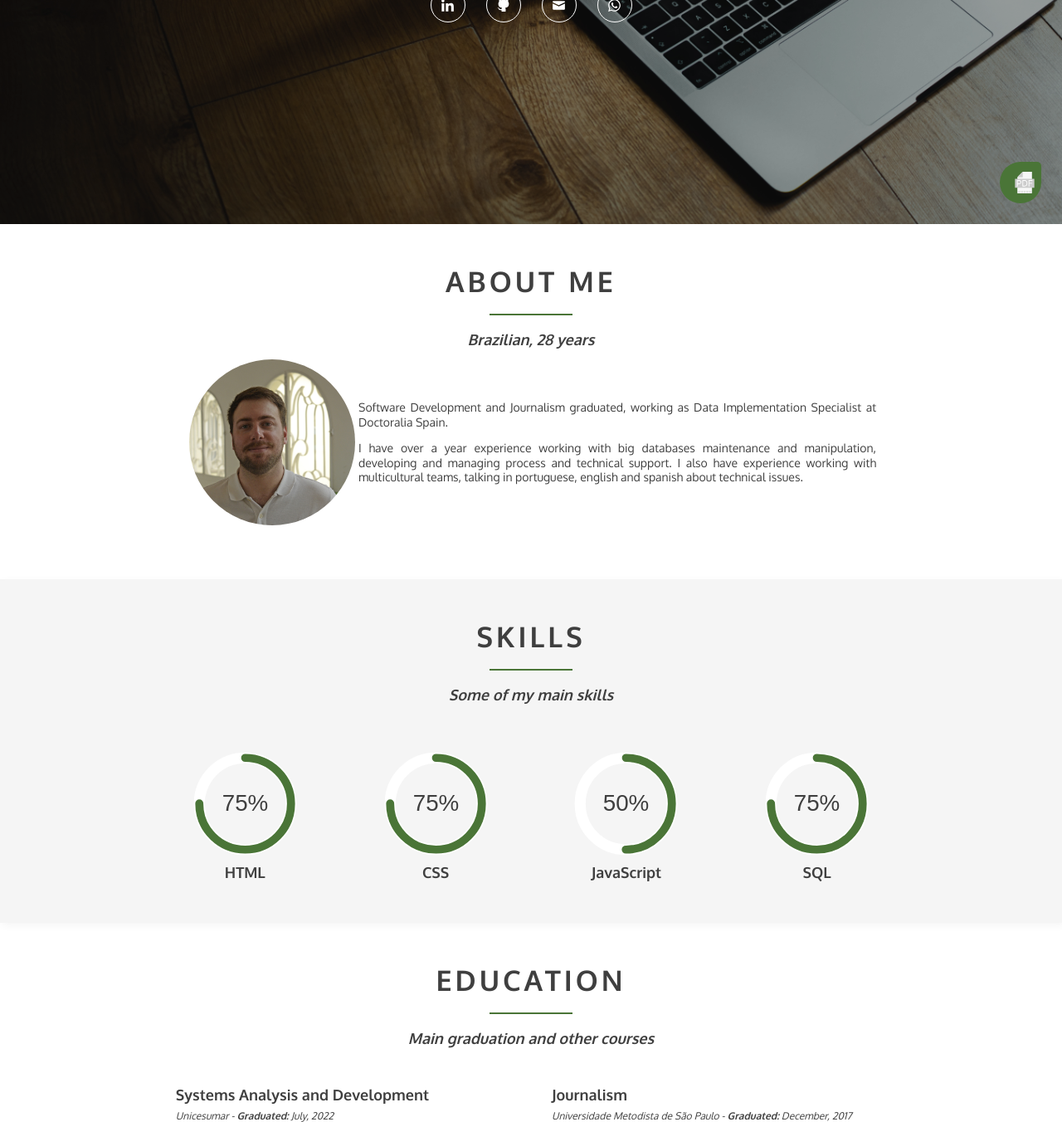
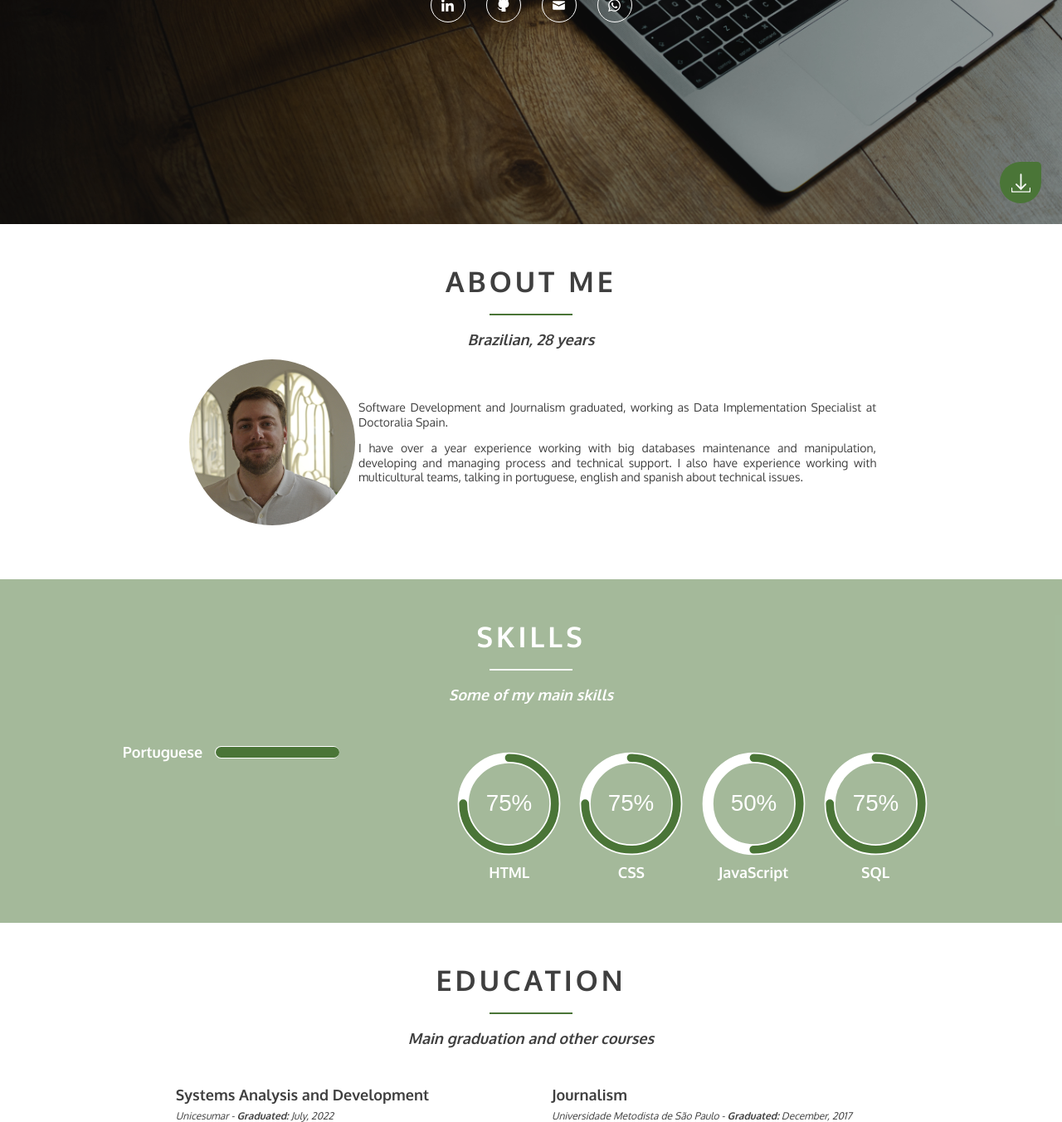
Before and after one commit to arthurfms/resume1, a PHP site: page / in a window 1280 px wide. Shown: the part 530-1882 px from the top of the page at 83% size. Run offline with PHP 8.4, Linux system fonts and the light colour scheme.

Commit message:
finish download bar and start changes on skills section

```diff
--- a/css/style.css
+++ b/css/style.css
@@ -23,9 +23,15 @@
   }
 }
 
-@keyframes progress {
+@keyframes progress-circle {
   0% {
     stroke-dasharray: 0 100;
+  }
+}
+
+@keyframes progress-line {
+  0% {
+    width: 0%;
   }
 }
 
@@ -231,19 +237,27 @@
   line-height: 1.25;
 }
 
-.skills {
+.skills-section {
   padding: 50px 0;
   margin: 0 auto;
   width: 100%;
-  background-color: #f5f5f5;
-  box-shadow: 2.5px 2.5px 10px #f5f5f5;
+  background-color: rgba(74, 117, 55, 0.5);
 }
+
+.skills {
+  display: grid;
+  grid-template-areas: "languages skills skills skills" "languages skills skills skills";
+  width: 90%;
+  margin: auto;
+}
+
 .skills__list {
+  grid-area: skills;
   display: flex;
   justify-content: space-evenly;
   align-items: center;
   list-style: none;
-  color: #3f3f3f;
+  color: #fff;
   padding: 0;
   margin: 50px auto 0;
   width: 80%;
@@ -273,11 +287,11 @@
   stroke-width: 2.8;
   stroke-linecap: round;
   stroke: #4a7537;
-  animation: progress 1s ease-out forwards;
+  animation: progress-circle 1s ease-out forwards;
 }
 
 .skill__percentage {
-  fill: #3f3f3f;
+  fill: #fff;
   font-family: sans-serif;
   font-size: 0.5em;
   text-anchor: middle;
@@ -290,6 +304,55 @@
   text-align: center;
 }
 
+/* SKILLS LANGUAGE START */
+
+.languages {
+  grid-area: languages;
+  margin: 50px auto;
+  display: flex;
+  flex-direction: column;
+  list-style: none;
+}
+
+.languages__item {
+  display: flex;
+  justify-content: center;
+  align-items: center;
+  gap: 15px;
+  padding: 0;
+  margin: 0;
+}
+
+.languages__name {
+  color: #fff;
+  font-size: 18px;
+  font-weight: 600;
+  margin: 0;
+  text-align: center;
+}
+
+.languages__level {
+  display: flex;
+  align-items: center;
+  justify-content: flex-start;
+  height: 15px;
+  width: 150px;
+  border-radius: 15px;
+  background-color: #fff;
+}
+
+.languages__level-fill {
+  margin: auto 0 auto 1px;
+  height: 87%;
+  background-color: #4a7537;
+}
+
+.languages__level-fill_100 {
+  width: 99%;
+  animation: progress-line 1s ease-out forwards;
+}
+
+/* SKILLS LANGUAGE END */
 .education {
   padding: 50px 0;
   margin: 0 auto;
@@ -610,45 +673,56 @@
   height: 50px;
   border-radius: 25px 5px 25px 25px;
   display: flex;
-  justify-content: flex-end;
+  flex-direction: row-reverse;
+  justify-content: flex-start;
   align-items: center;
   background-color: #4a7537;
   transition: width 1.5s ease;
+  color: #fff;
+  text-decoration: none;
 }
 
 .share:hover {
-  width: 150px;
+  width: 140px;
 }
 
 .share__icon {
-  font-size: 10px;
-  font-weight: 600;
   padding: 0;
   max-height: 30px;
   margin: 0 auto;
-  height: 30px;
-  width: 30px;
+  height: 50px;
+  width: 50px;
+  display: flex;
+  align-items: center;
+  justify-content: center;
+}
+
+.share__icon-image {
+  height: 25px;
+  width: 25px;
 }
 
 .share__text {
   display: flex;
-  font-size: 14px;
+  font-size: 0px;
   font-weight: 600;
   padding: 0;
   max-height: 30px;
   margin: auto;
   align-items: center;
-  justify-content: center;
+  justify-content: flex-end;
   height: 0px;
   width: 0px;
-  color: #fff;
-  text-decoration: none;
+  text-align: center;
   opacity: 0;
-  transition: opacity 1s 0.25s ease, width 1s 0.25s ease, height 1s 0.25s ease;
+  transition: opacity 2s 0.3s ease, width 1.5s ease, height 1.5s ease,
+    font-size 1.3s ease;
 }
 
 .share:hover .share__text {
+  text-decoration: none;
   opacity: 100%;
   height: 30px;
-  width: 70%;
+  width: 90px;
+  font-size: 13px;
 }
--- a/index.html
+++ b/index.html
@@ -1,5 +1,3 @@
-<?php include "sendemail.php"; ?>
-
 <!DOCTYPE html>
 <html lang="en-us">
   <head>
@@ -8,7 +6,7 @@
     <meta charset="UTF-8" />
     <meta name="viewport" content="width=device-width, initial-scale=1.0" />
     <title>Arthur Fernandes</title>
-    <link rel="icon" type="image/x-icon" href="./images/AF.svg">
+    <link rel="icon" type="image/x-icon" href="./images/AF.svg" />
     <link rel="stylesheet" href="./css/normalize.css" />
     <link rel="stylesheet" href="./css/style.css" />
     <script src="./js/script.js"></script>
@@ -302,9 +300,15 @@
       </ul>
     </header>
     <main>
-      <a href="#" class="share">
-        <p class="share__text">Download PDF</p>
-        <img src="./images/pdf.svg" class="share__icon"/>
+      <a
+        href="./documents/CV - Arthur Fernandes.pdf"
+        target="_blank"
+        class="share"
+      >
+        <div class="share__icon">
+          <img src="./images/download.svg" class="share__icon-image" />
+        </div>
+        <p class="share__text">Get a PDF</p>
       </a>
       <section class="profile" id="profile">
         <div class="section-header">
@@ -335,12 +339,13 @@
           </div>
         </div>
       </section>
-      <section class="skills" id="skills">
-        <div class="section-header">
+      <section class="skills-section" id="skills-section">
+        <div class="section-header section-header_light">
           <h2 class="section-header__title">Skills</h2>
-          <div class="section-header__line"></div>
+          <div class="section-header__line section-header__line_light"></div>
           <h3 class="section-header__subtitle">Some of my main skills</h3>
         </div>
+        <div class="skills">
           <ul class="skills__list">
             <li class="skill">
               <svg viewBox="0 0 36 36" class="circle">
@@ -419,6 +424,17 @@
               <p class="skill__name">SQL</p>
             </li>
           </ul>
+          <ul class="languages">
+            <li class="languages__item">
+              <p class="languages__name">Portuguese</p>
+              <div class="languages__level">
+                <div
+                  class="languages__level languages__level-fill languages__level-fill_100"
+                ></div>
+              </div>
+            </li>
+          </ul>
+        </div>
       </section>
       <section class="education" id="education">
         <div class="section-header">
```
Also changed, not shown: 2 other files. Lines whose indentation alone changed are shown as unchanged.
